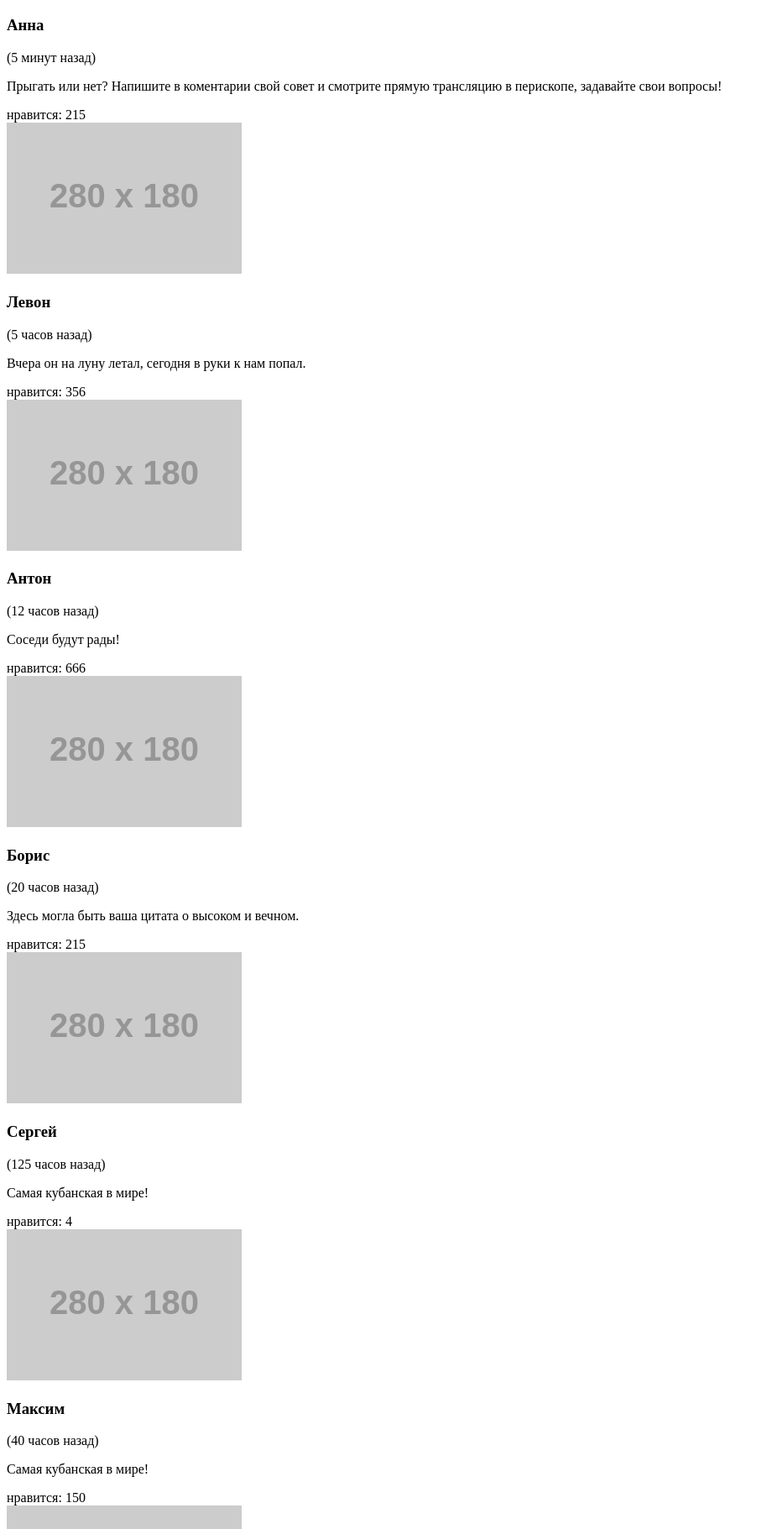
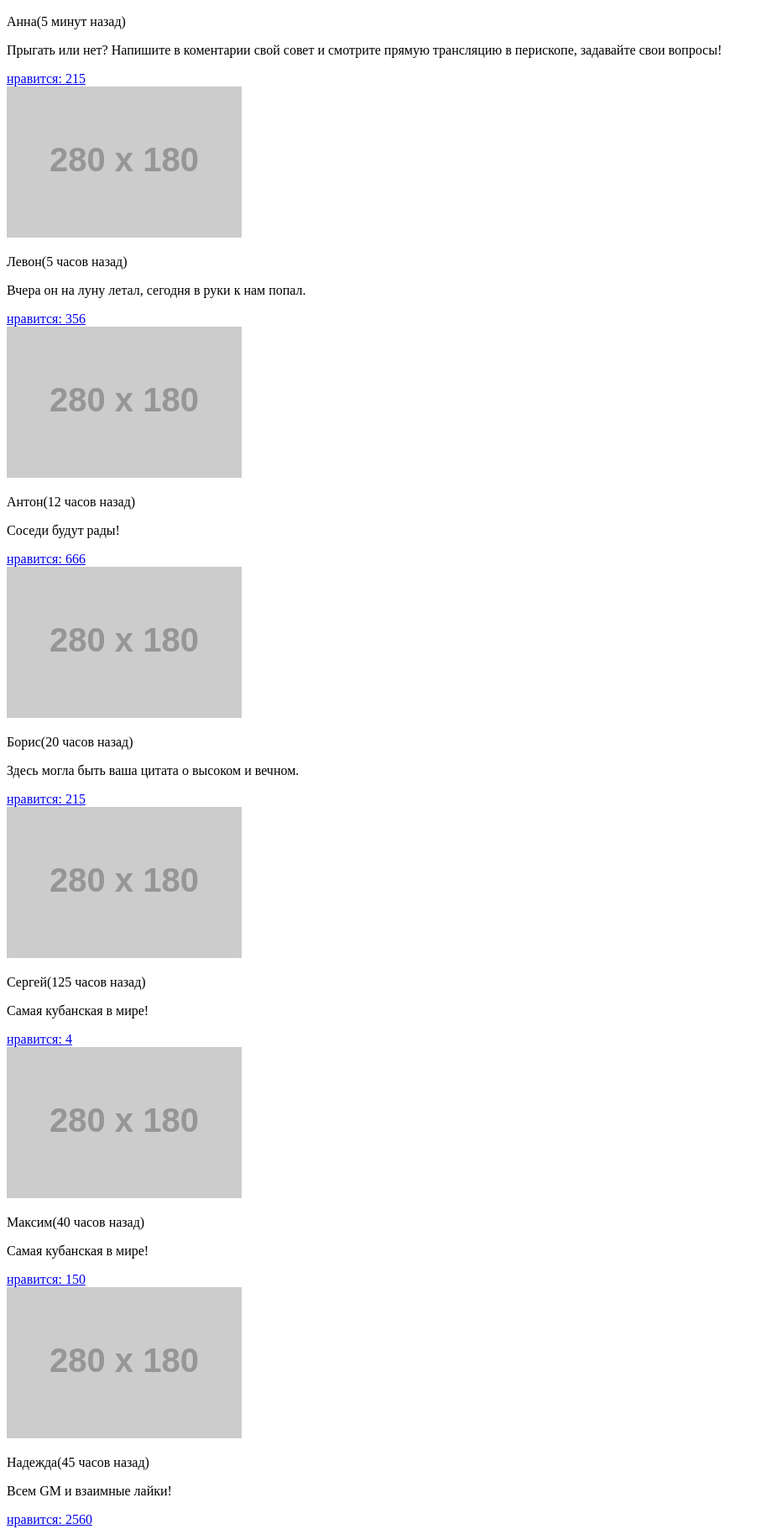
Before and after one commit to Katysheva/122950-pink, a website: page photo.html in a window 1280 px wide. Shown: the part 506-2327 px from the top of the page at 84% size, without its empty margins (0-914 px from the left). Drawn offline with Linux system fonts and the light colour scheme; placeholder pictures from the web are drawn by us.

Commit message:
markup mistakes have been fixed

```diff
--- a/photo.html
+++ b/photo.html
@@ -32,120 +32,113 @@
   <h2 class="page-content-title">Взгляните на фотографии, которые выкладывают пользователи!
     Видите, как не хватает ваших?</h2>
 
-  <section class="feedback">
+  <section class="post">
     <!--1-->
-    <article class="feedback-card feedback-card--top">
+    <article class="post-card post-card--top">
 
       <div class="mark">Панорама дня</div>
       <img src="http://placehold.it/320x137" alt="">
 
-      <div class="feedback-card__feedback">
-        <h3>Анна</h3>
-        <span>(5 минут назад)</span>
-        <p class="feedback-card__feedback-content">Прыгать или нет? Напишите в коментарии свой совет и смотрите прямую
-          трансляцию в
-          перископе, задавайте свои вопросы!</p>
+      <div class="post-card__post">
+        <p class="post-card__title">Анна<span>(5 минут назад)</span></p>
+        <p class="post-card__post-content">
+          Прыгать или нет? Напишите в коментарии свой совет и смотрите прямую
+          трансляцию в перископе, задавайте свои вопросы!</p>
 
-        <div class="feedback-card__like">
-          <span class="feedback-card__like-icon"></span>
-          <span class="feedback-card__like-text">нравится:</span>
-          <span class="feedback-card__like-amount">215</span>
+        <div class="post-card__like">
+          <a href="#">нравится:
+            <span class="post-card__like-amount">215</span>
+          </a>
         </div>
       </div>
     </article>
     <!--2-->
-    <article class="feedback-card">
+    <article class="post-card">
       <img src="http://placehold.it/280x180" alt="">
 
-      <div class="feedback-card__feedback">
-        <h3>Левон</h3>
-        <span>(5 часов назад)</span>
-        <p class="feedback-card__feedback-content">Вчера он на луну летал, сегодня в руки к нам попал.</p>
+      <div class="post-card__post">
+        <p class="post-card__title">Левон<span>(5 часов назад)</span></p>
+        <p class="post-card__post-content">Вчера он на луну летал, сегодня в руки к нам попал.</p>
 
-        <div class="feedback-card__like">
-          <span class="feedback-card__like-icon"></span>
-          <span class="feedback-card__like-text">нравится:</span>
-          <span class="feedback-card__like-amount">356</span>
+        <div class="post-card__like">
+          <a href="#">нравится:
+            <span class="post-card__like-amount">356</span>
+          </a>
         </div>
       </div>
     </article>
     <!--3-->
-    <article class="feedback-card">
+    <article class="post-card">
       <img src="http://placehold.it/280x180" alt="">
 
-      <div class="feedback-card__feedback">
-        <h3>Антон</h3>
-        <span>(12 часов назад)</span>
-        <p class="feedback-card__feedback-content">Соседи будут рады!</p>
+      <div class="post-card__post">
+        <p class="post-card__title">Антон<span>(12 часов назад)</span></p>
+        <p class="post-card__post-content">Соседи будут рады!</p>
 
-        <div class="feedback-card__like">
-          <span class="feedback-card__like-icon"></span>
-          <span class="feedback-card__like-text">нравится:</span>
-          <span class="feedback-card__like-amount">666</span>
+        <div class="post-card__like">
+          <a href="#">нравится:
+            <span class="post-card__like-amount">666</span>
+          </a>
         </div>
       </div>
     </article>
     <!--4-->
-    <article class="feedback-card">
+    <article class="post-card">
       <img src="http://placehold.it/280x180" alt="">
 
-      <div class="feedback-card__feedback">
-        <h3>Борис</h3>
-        <span>(20 часов назад)</span>
-        <p class="feedback-card__feedback-content">Здесь могла быть ваша цитата о высоком и вечном.</p>
+      <div class="post-card__post">
+        <p class="post-card__title">Борис<span>(20 часов назад)</span></p>
+        <p class="post-card__post-content">Здесь могла быть ваша цитата о высоком и вечном.</p>
 
-        <div class="feedback-card__like">
-          <span class="feedback-card__like-icon"></span>
-          <span class="feedback-card__like-text">нравится:</span>
-          <span class="feedback-card__like-amount">215</span>
+        <div class="post-card__like">
+          <a href="#">нравится:
+            <span class="post-card__like-amount">215</span>
+          </a>
         </div>
       </div>
     </article>
     <!--5-->
-    <article class="feedback-card">
+    <article class="post-card">
       <img src="http://placehold.it/280x180" alt="">
 
-      <div class="feedback-card__feedback">
-        <h3>Сергей</h3>
-        <span>(125 часов назад)</span>
-        <p class="feedback-card__feedback-content">Самая кубанская в мире!</p>
+      <div class="post-card__post">
+        <p class="post-card__title">Сергей<span>(125 часов назад)</span></p>
+        <p class="post-card__post-content">Самая кубанская в мире!</p>
 
-        <div class="feedback-card__like">
-          <span class="feedback-card__like-icon"></span>
-          <span class="feedback-card__like-text">нравится:</span>
-          <span class="feedback-card__like-amount">4</span>
+        <div class="post-card__like">
+          <a href="#">нравится:
+            <span class="post-card__like-amount">4</span>
+          </a>
         </div>
       </div>
     </article>
     <!--6-->
-    <article class="feedback-card">
+    <article class="post-card">
       <img src="http://placehold.it/280x180" alt="">
 
-      <div class="feedback-card__feedback">
-        <h3>Максим</h3>
-        <span>(40 часов назад)</span>
-        <p class="feedback-card__feedback-content">Самая кубанская в мире!</p>
+      <div class="post-card__post">
+        <p class="post-card__title">Максим<span>(40 часов назад)</span></p>
+        <p class="post-card__post-content">Самая кубанская в мире!</p>
 
-        <div class="feedback-card__like">
-          <span class="feedback-card__like-icon"></span>
-          <span class="feedback-card__like-text">нравится:</span>
-          <span class="feedback-card__like-amount">150</span>
+        <div class="post-card__like">
+          <a href="#">нравится:
+            <span class="post-card__like-amount">150</span>
+          </a>
         </div>
       </div>
     </article>
     <!--7-->
-    <article class="feedback-card">
+    <article class="post-card">
       <img src="http://placehold.it/280x180" alt="">
 
-      <div class="feedback-card__feedback">
-        <h3>Надежда</h3>
-        <span>(45 часов назад)</span>
-        <p class="feedback-card__feedback-content">Всем GM и взаимные лайки!</p>
+      <div class="post-card__post">
+        <p class="post-card__title">Надежда<span>(45 часов назад)</span></p>
+        <p class="post-card__post-content">Всем GM и взаимные лайки!</p>
 
-        <div class="feedback-card__like">
-          <span class="feedback-card__like-icon"></span>
-          <span class="feedback-card__like-text">нравится:</span>
-          <span class="feedback-card__like-amount">2560</span>
+        <div class="post-card__like">
+          <a href="#">нравится:
+            <span class="post-card__like-amount">2560</span>
+          </a>
         </div>
       </div>
     </article>
@@ -158,6 +151,7 @@
     <div class="photo-posting__settings">
       <img src="http://placehold.it/150x100" alt="">
 
+      <form action="#">
         <div class="photo-posting__tools">
           <ul class="photo-posting__filters">
             <li>
@@ -174,9 +168,10 @@
             <input id="slider" type="range"><label for="slider"></label>
           </div>
         </div>
+      </form>
 
       <div class="posting-block__buttons">
-        <button class="upload-button"></button>
+        <button class="upload-button" type="submit"></button>
         <button class="upload-button upload-button--cancel" type="reset"></button>
       </div>
     </div>
@@ -184,16 +179,21 @@
 </main>
 
 <footer>
-  <div class="logo">
-    <span class="logo__item"></span>
-    <a href="index.html" class="logo__title">pink</a>
+  <div class="footer-logo">
+    <a href="index.html" class="footer-logo__item">pink</a>
   </div>
   <ul class="social-icons">
-    <li class="social-icons__twitter"></li>
-    <li class="social-icons__facebook"></li>
-    <li class="social-icons__youtube"></li>
+    <li class="social-icons__item">
+      <a href="#" class="social-icons__item--twitter">Twitter</a>
+    </li>
+    <li class="social-icons__item">
+      <a href="#" class="social-icons__item--facebook">Facebook</a>
+    </li>
+    <li class="social-icons__item">
+      <a href="#" class="social-icons__item--youtube">Youtube</a>
+    </li>
   </ul>
-  <div class="copyright">
+  <div class="footer-copyright">
     <span>Разработано</span>
     <span class="html-academy-icon"></span>
   </div>
```
Also changed, not shown: form.html (+75 -35 lines), index.html (+12 -10 lines). Lines whose indentation alone changed are shown as unchanged.
